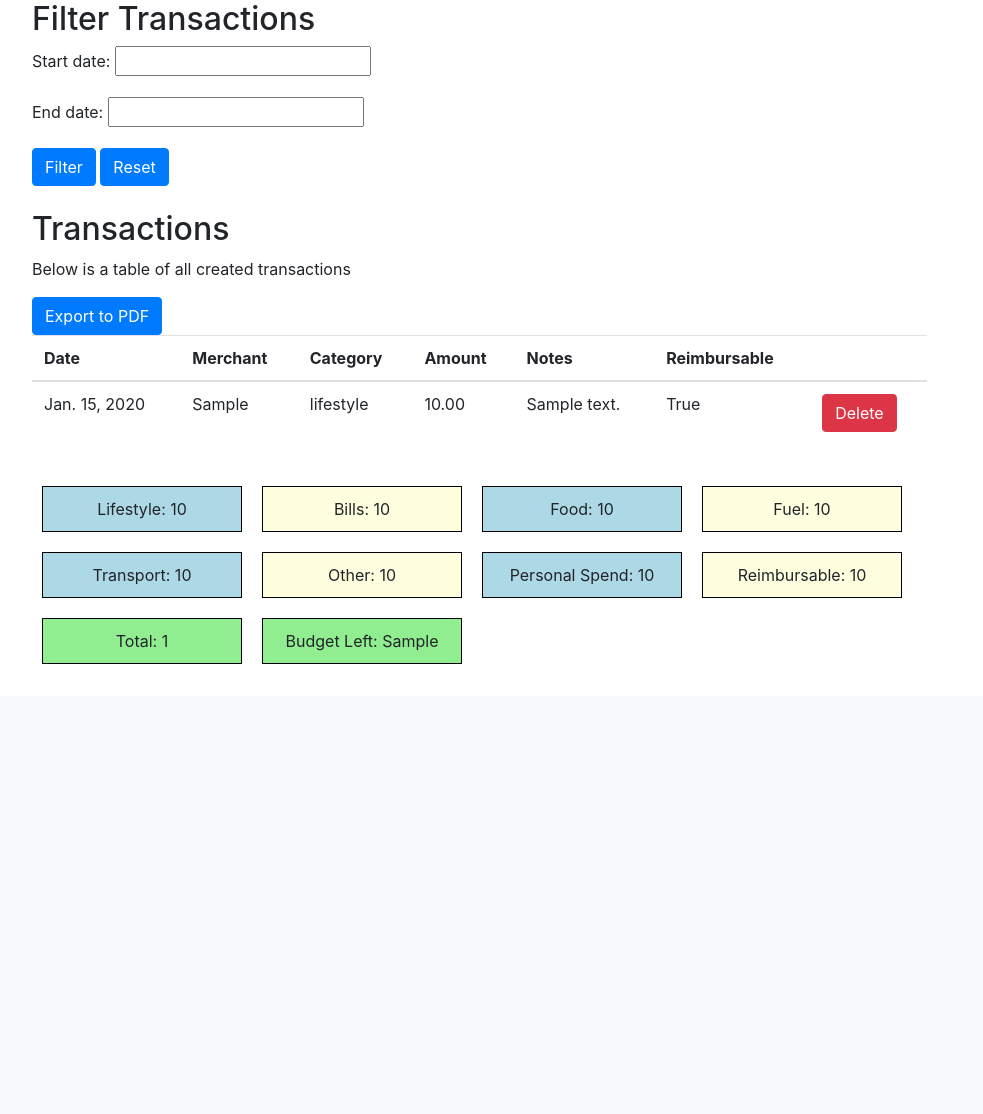
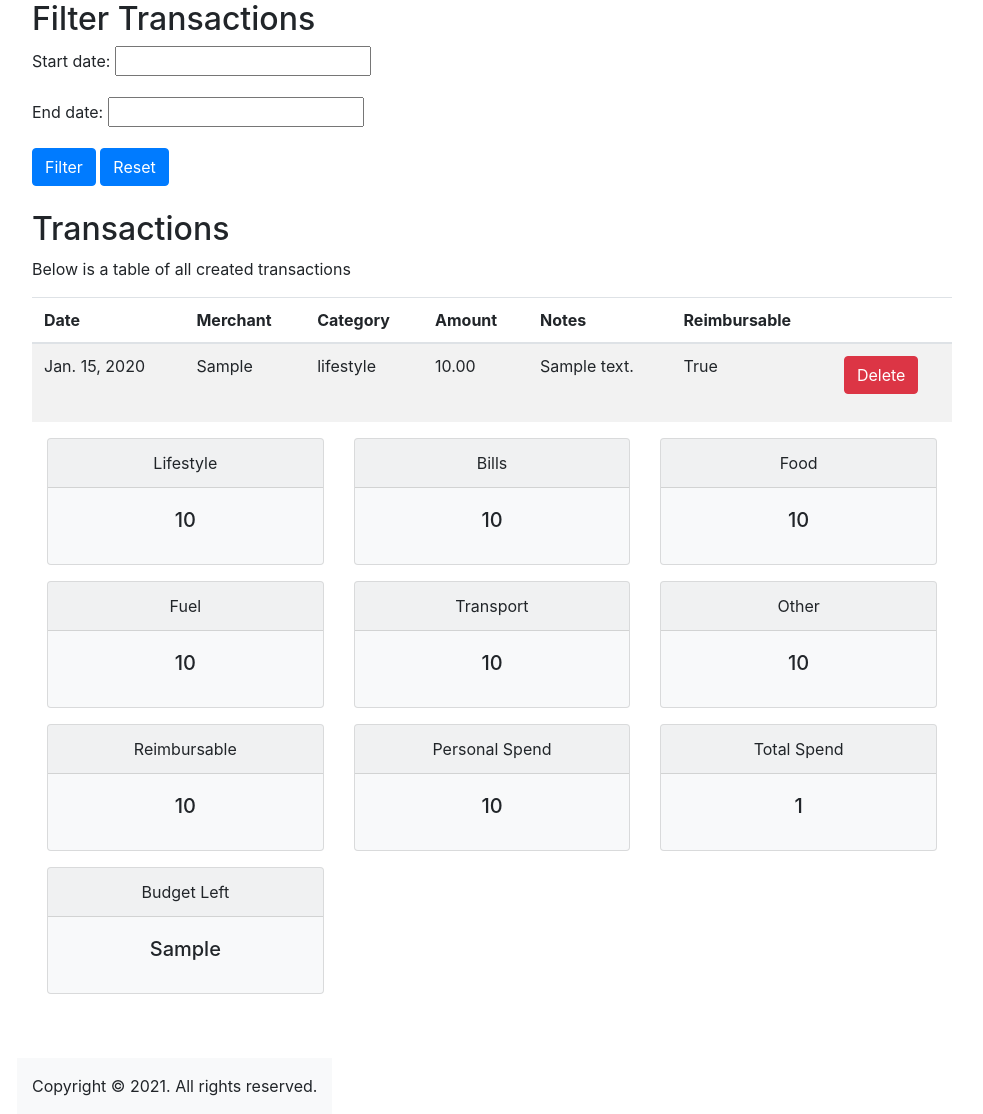
Before and after one commit to Techdox/transactionTracker, a Django app: template transactions/templates/transactions_list.html in a window 1280 px wide. Shown: the part 104-1218 px from the top of the page, without its empty margins (53-1036 px from the left). Before the commit the page ends 768 px from the top, so only its background shows below. Run offline with Django 4.2, Linux system fonts and the light colour scheme; tables that the repository leaves empty hold one stand-in row (values such as "Sample post"); the template is opened without the code that fills it: values that come from a table or form of the project are taken from there, most other values are stand-ins (such as "Sample title", 1, 10 or a date in 2020); some libraries are stand-ins or nearby versions.

Commit message:
added a bunch of stuff

```diff
--- a/transactions/templates/base.html
+++ b/transactions/templates/base.html
@@ -32,10 +32,15 @@
           </ul>
         </div>
       </nav>
-
     <div class="container mt-5">
       {% block content %}{% endblock %}
     </div>
+  </body>
+  <footer class="bg-light py-3 mt-5">
+    <div class="container">
+      <p class="text-center mb-0">Copyright &copy; 2021. All rights reserved.</p>
+    </div>
+  </footer>
 
     <!-- Optional JavaScript -->
     <!-- jQuery first, then Popper.js, then Bootstrap JS -->
--- a/transactions/templates/transactions_list.html
+++ b/transactions/templates/transactions_list.html
@@ -1,7 +1,7 @@
 <style>
   .category {
     display: inline-block;
-    width: 200px;
+    width: 300px;
     text-align: center;
     border: 1px solid black;
     margin: 10px;
@@ -11,7 +11,7 @@
 
 {% extends 'base.html' %}
 {% block content %}
-<div class="row" style="width: 100%;">
+<div class="row" style="width: 300px%;">
   <div class="col-md-6">
     <h2>Filter Transactions</h2>
     <form method="post" action="{% url 'transactions_list' %}" id="filter-form">
@@ -28,7 +28,7 @@
   <div class="col-md-10">
     <h2>Transactions</h2>
     <p>Below is a table of all created transactions</p>
-    <table class="table">
+    <table class="table table-striped table-hover">
       <thead>
         <tr>
           <th scope="col">Date</th>
@@ -58,42 +58,90 @@
           </tr>
         {% endfor %}
       </tbody>
-        <a href="{% url 'export_transactions_pdf' %}" class="btn btn-primary">Export to PDF</a>
     </table>
     <div class="container">
       <div class="row">
-          <div class="category" style="background-color: lightblue;">
-            Lifestyle: {{ lifestyle_sum }}
-          </div>
-          <div class="category" style="background-color: lightyellow;">
-            Bills: {{ bills_sum }}
-          </div>
-          <div class="category" style="background-color: lightblue;">
-            Food: {{ food_sum }}
-          </div>
-          <div class="category" style="background-color: lightyellow;">
-            Fuel: {{ fuel_sum }}
-          </div>
-          <div class="category" style="background-color: lightblue;">
-            Transport: {{ transport_sum }}
-          </div>
-          <div class="category" style="background-color: lightyellow;">
-            Other: {{ other_sum }}
-          </div>
-          <div class="category" style="background-color: lightblue;">
-            Personal Spend: {{ non_reimbursable_sum }}
-          </div>
-          <div class="category" style="background-color: lightyellow;">
-            Reimbursable: {{ reimbursable_sum }}
-          </div>
-          <div class="category" style="background-color: lightgreen;">
-            Total: {{ total_sum }}
-          </div>
-          <div class="category" style="background-color: lightgreen;">
-            Budget Left: {{ budget_left }}
+        <div class="col-md-4">
+          <div class="card text-center bg-light mb-3">
+            <div class="card-header">Lifestyle</div>
+            <div class="card-body">
+              <h5 class="card-title">{{ lifestyle_sum }}</h5>
             </div>
           </div>
         </div>
-
-
+        <div class="col-md-4">
+          <div class="card text-center bg-light mb-3">
+            <div class="card-header">Bills</div>
+            <div class="card-body">
+              <h5 class="card-title">{{ bills_sum }}</h5>
+            </div>
+          </div>
+        </div>
+        <div class="col-md-4">
+          <div class="card text-center bg-light mb-3">
+            <div class="card-header">Food</div>
+            <div class="card-body">
+              <h5 class="card-title">{{ food_sum }}</h5>
+            </div>
+          </div>
+        </div>
+        <div class="col-md-4">
+          <div class="card text-center bg-light mb-3">
+            <div class="card-header">Fuel</div>
+            <div class="card-body">
+              <h5 class="card-title">{{ fuel_sum }}</h5>
+            </div>
+          </div>
+        </div>
+        <div class="col-md-4">
+          <div class="card text-center bg-light mb-3">
+            <div class="card-header">Transport</div>
+            <div class="card-body">
+              <h5 class="card-title">{{ transport_sum }}</h5>
+            </div>
+          </div>
+        </div>
+        <div class="col-md-4">
+          <div class="card text-center bg-light mb-3">
+            <div class="card-header">Other</div>
+            <div class="card-body">
+              <h5 class="card-title">{{ other_sum }}</h5>
+            </div>
+          </div>
+        </div>
+        <div class="col-md-4">
+          <div class="card text-center bg-light mb-3">
+            <div class="card-header">Reimbursable</div>
+            <div class="card-body">
+              <h5 class="card-title">{{ reimbursable_sum }}</h5>
+            </div>
+          </div>
+        </div>
+        <div class="col-md-4">
+          <div class="card text-center bg-light mb-3">
+            <div class="card-header">Personal Spend</div>
+            <div class="card-body">
+              <h5 class="card-title">{{ non_reimbursable_sum }}</h5>
+            </div>
+          </div>
+        </div>
+        <div class="col-md-4">
+          <div class="card text-center bg-light mb-3">
+            <div class="card-header">Total Spend</div>
+            <div class="card-body">
+              <h5 class="card-title">{{ total_sum }}</h5>
+            </div>
+          </div>
+        </div>
+        <div class="col-md-4">
+          <div class="card text-center bg-light mb-3">
+            <div class="card-header">Budget Left</div>
+            <div class="card-body">
+              <h5 class="card-title">{{ budget_left }}</h5>
+            </div>
+          </div>
+        </div>
+        <!-- ... -->
+      </div>
+  </div>
 {% endblock %}
```
Also changed, not shown: transactions/templates/home.html (+17 -0 lines), db.sqlite3, 1 other file. Lines whose indentation alone changed are shown as unchanged.
